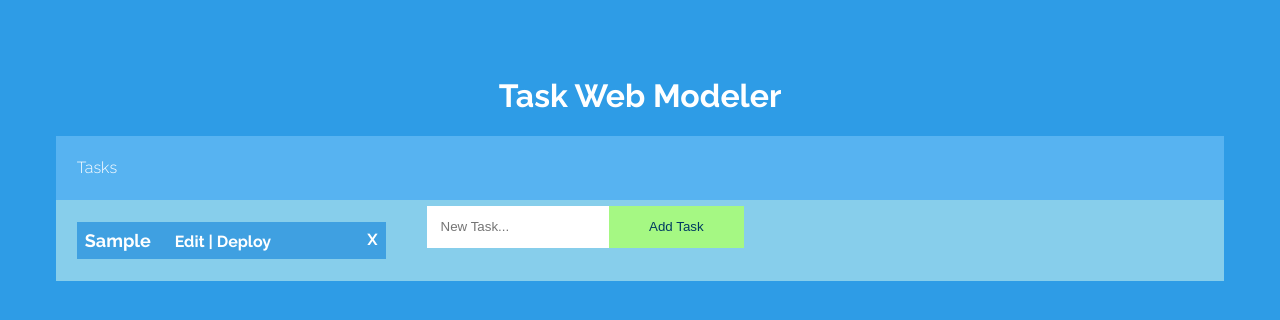
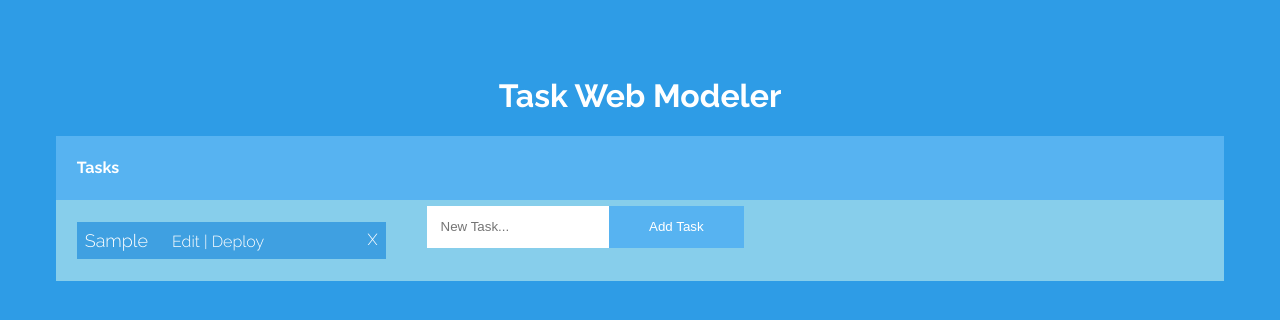
Before and after one commit to themeter/twm, an Angular app: page / in a window 1280 px wide. Both pictures are taken after typing "Sample" into the empty fields and a click on the input "Add Task". Shown: the top 320 px of the page. Built offline with nearby package versions, Linux system fonts and the light colour scheme.

Commit message:
add data model3

```diff
--- a/src/app/home/home.component.html
+++ b/src/app/home/home.component.html
@@ -12,8 +12,10 @@
    <!-- [@tasks]="tasks.length"> -->
   <div class="col">
     <p class="life-container" *ngFor="let task of tasktypes; let i = index" (click)="enable()">
-      <span class="t-name">{{task.name}}</span><span class="t-edit" routerLink="taskEdit/{{task.name}}"> Edit </span><span class="float-right" (click)="removeItem(i)">X</span>
-      <span class="t-delete" (click)="deployTask(task)">| Deploy</span>
+      <span class="t-name">{{task.name}}</span>
+			<span class="t-edit" routerLink="taskEdit/{{task.name}}"> Edit </span>
+			<span class="t-delete" (click)="removeItem(i)">X</span>
+      <span class="t-deploy" (click)="deployTask(task)">| Deploy</span>
     </p>
   </div>
 
@@ -25,7 +27,7 @@
 		<!-- <br> <span> {{goalText}}</span> -->
 
 		<!-- property bingding -->
-		<input type="submit" class="btn" [value]="bla" (click)="addTask()">
+		<input type="submit" class="btn" [value]="bla" (click)="addTask()" ng-disabled="!taskName">
 
     <!-- <input type="submit" class="btn" [value]="btnText" (click)="addItem()"> -->
 
--- a/src/app/home/home.component.scss
+++ b/src/app/home/home.component.scss
@@ -1,10 +1,12 @@
 .container {
   display: grid;
   grid-template-columns: 30% auto;
+
 }
 
 .color-dark {
   background: #57b3f1;
+  font-weight: bold;
 }
 
 .col {
@@ -27,8 +29,8 @@ input.btn {
   border: 0;
   // display: block;
   padding: 1em 3em;
-  background: #A5F883;
-  color: #003A61;
+  background: #57b3f1;//#A5F883;
+  color: white;//#003A61;
   margin-bottom: 1em;
   cursor: pointer;
 }
@@ -37,15 +39,31 @@ input.btn {
 .life-container {
   background: #3FA0E1;
   padding: .5em;
-  font-weight: bold;
+  // font-weight: bold;
   cursor: pointer;
 }
-.t-name {
+span.t-name {
 margin-right: 20px;
 font-size: large;
+width: 70%;
 }
 
+span.t-delete {
+  // width: 10%;
+  // height: 100%;
+  //
+  float: right;
+  // background-color: red;
+}
 
-.float-right {
-  float: right;
+span.t-edit {
+  // background-color: gray;
+  // // float: right;
+  // width: 10%;
 }
+
+span.t-deploy {
+  // background-color: blue;
+  // // float: right;
+  // width: 10%;
+}
```
